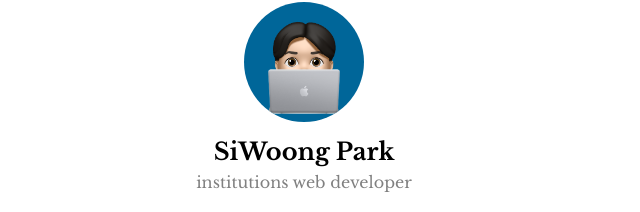
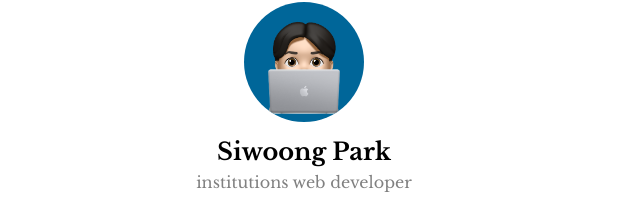
Before and after one commit to parksiwoong/parksiwoong.github.io, a plain HTML site: page index.html in a window 1280 px wide. Shown: the part 83-295 px from the top of the page, 336-976 px from the left. Drawn offline with nearby package versions, Linux system fonts and the light colour scheme.

Commit message:
Update index.html

```diff
--- a/index.html
+++ b/index.html
@@ -32,7 +32,7 @@
               <div class="profile">
                   <img class="selfie" style="background-color: #069;" alt="Siwoong park" src="/assets/parksiwoong.PNG" />
                   <div class="info">
-                  <div class="title">SiWoong Park</div>
+                  <div class="title">Siwoong Park</div>
                   <div class="description">institutions web developer</div>
               </div>
           </div>
@@ -111,7 +111,7 @@
 
     <footer>
       <span>
-        &copy; <time datetime="2021-11-11 01:10:35 +0000">2021</time> SiWoong Park. <a href="https://github.com/kssim/about-portfolio/">A.P</a> theme by kssim.
+        &copy; <time datetime="2021-11-11 01:10:35 +0000">2021</time> Siwoong Park. <a href="https://github.com/kssim/about-portfolio/">A.P</a> theme by kssim.
       </span>
     </footer>
   </body>
```
